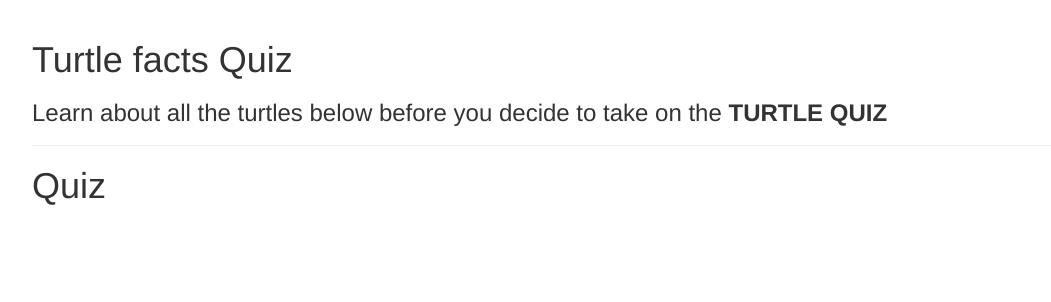
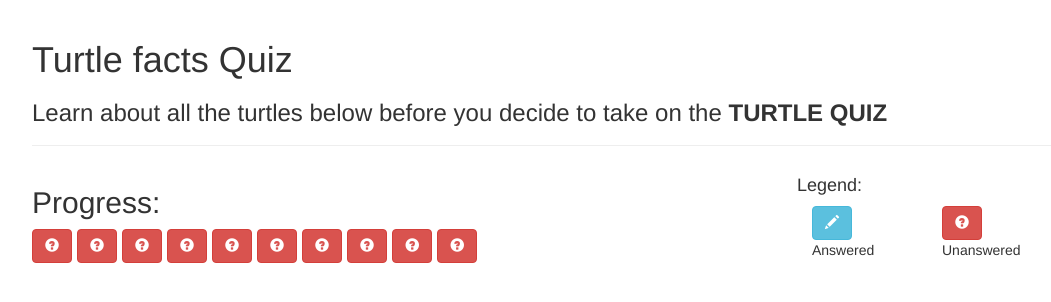
Before and after one commit to rgupta8493/Angular-Quiz-Application, a plain HTML site: page index.html in a window 1280 px wide. Both pictures are taken after typing "Sample" into the empty fields and a click on the button "Start Quiz". Shown: the whole page, without its empty margins (38-1089 px from the left). Drawn offline with nearby package versions, Linux system fonts and the light colour scheme.

Commit message:
added customs buttons for Q&A

```diff
--- a/index.html
+++ b/index.html
@@ -1,7 +1,5 @@
-
-    <!-- Brushing up Angular and Bootstrap skills  # Ronak Gupta
+<!-- Brushing up Angular and Bootstrap skills  # Ronak Gupta
 -->
-
 <!DOCTYPE html>
 <html lang="en" ng-app="myapp">
 
@@ -29,16 +27,13 @@
             <h1>Turtle facts Quiz</h1>
             <h3>Learn about all the turtles below before you decide to take on the <strong>TURTLE QUIZ</strong></h3> </div>
         <div ng-controller="listCtrl as list" ng-hide="list.quizMetrics.quizActive">
-           <form class="form-inline well well-sm clearfix ">
-             <span class="glyphicon glyphicon-search"></span>
-             <input type="text" placeholder="Search..." class="form-control"
-               ng-model="list.search">
-               <button class="btn btn-warning pull-right"
-               ng-click="list.activateQuiz()"><strong>Start Quiz</strong></button>
-
-           </form>
+            <form class="form-inline well well-sm clearfix "> <span class="glyphicon glyphicon-search"></span>
+                <input type="text" placeholder="Search..." class="form-control" ng-model="list.search">
+                <button class="btn btn-warning pull-right" ng-click="list.activateQuiz()"><strong>Start Quiz</strong></button>
+            </form>
             <div class="row">
-                <div class="col-sm-6" ng-repeat="turtle in list.data | filter:list.search"> <!-- used angular filter to search in list.data--->
+                <div class="col-sm-6" ng-repeat="turtle in list.data | filter:list.search">
+                    <!-- used angular filter to search in list.data--->
                     <div class="well well-sm">
                         <div class="row">
                             <div class="col-md-6"> <img ng-src="{{turtle.image_url}}" class="img-rounded img-reponsive well-image"> </div>
@@ -79,15 +74,41 @@
                     </div>
                 </div>
             </div>
-        </div>  <!--end of list controller here--> <!--In angular controllers cant talk with each other they are segregated and have no reference to each other<!--  hence cant use list.quizActive on the below div-->
+        </div>
+        <!--end of list controller here-->
+        <!--In angular controllers cant talk with each other they are segregated and have no reference to each other<!--  hence cant use list.quizActive on the below div-->
         <!--for this Angular provide the concept of services and these allows the controllers to communicate. one other way of thinking is you might have different controllers in your application and each controller had to pull in some data from an Api one way is to write Api logic in every controller but thats not good practice so instead we want to take that Api logic and put it into service and then all controller can have access to that service and then all controllers can use api logic and you write code once .
         Another way around is you can put some data into a service and allow multiple controllers access to that service and this way we share data across controllers that what we are going to do here  -->
+        <div ng-controller="quizCtrl as quiz" ng-show="quiz.quizMetrics.quizActive">
+            <div class="row">
+                <div class="col-xs-8">
+                    <h2>Progress:</h2>
+                    <div class="btn-toolbar">
+                        <button class="btn" ng-repeat="question in quiz.dataService.quizQuestions" ng-class="{'btn-info': question.selected !==null,
+                           'btn-danger': question.selected=== null
+                       }"> <span class="glyphicon" ng-class="{'glyphicon-pencil':question.selected!==null,
+                               'glyphicon-question-sign':question.selected===null
+                           }"></span> </button>
+                    </div>
+                </div>
+                <div class="col-xs-4">
+                    <div class="row">
+                        <h4>Legend:</h4>
+                        <div class="col-sm-4">
+                            <button class="btn btn-info"> <span class="glyphicon glyphicon-pencil"></span> </button>
+                                <p>Answered</p>
+                        </div>
+                        <div class="col-sm-4">
+                            <button class="btn btn-danger">
+                                <span class="glyphicon glyphicon-question-sign"></span>
+                            </button>
+                            <p>Unanswered</p>
+                        </div>
+                    </div>
+                </div>
+            </div>
+        </div>
 
-        <div ng-controller="quizCtrl as quiz" ng-show="quiz.quizMetrics.quizActive">
-           <h1>Quiz</h1>
-
-        </div>
-    </div>
 </body>
 <!-- /.container -->
 <!-- jQuery (necessary for Bootstrap's JavaScript plugins) -->
@@ -95,5 +116,4 @@
 <!-- Include all compiled plugins (below), or include individual files as needed -->
 <script src="https://maxcdn.bootstrapcdn.com/bootstrap/3.3.7/js/bootstrap.min.js" integrity="sha384-Tc5IQib027qvyjSMfHjOMaLkfuWVxZxUPnCJA7l2mCWNIpG9mGCD8wGNIcPD7Txa" crossorigin="anonymous"></script>
 
-
 </html>
--- a/js/Controllers/quiz.js
+++ b/js/Controllers/quiz.js
@@ -4,4 +4,5 @@ QuizController.$inject = ['quizMetrics','DataService'];
 function QuizController(quizMetrics,DataService) {
     var vm = this;
     vm.quizMetrics = quizMetrics;
+    vm.dataService= DataService;
 }
```
